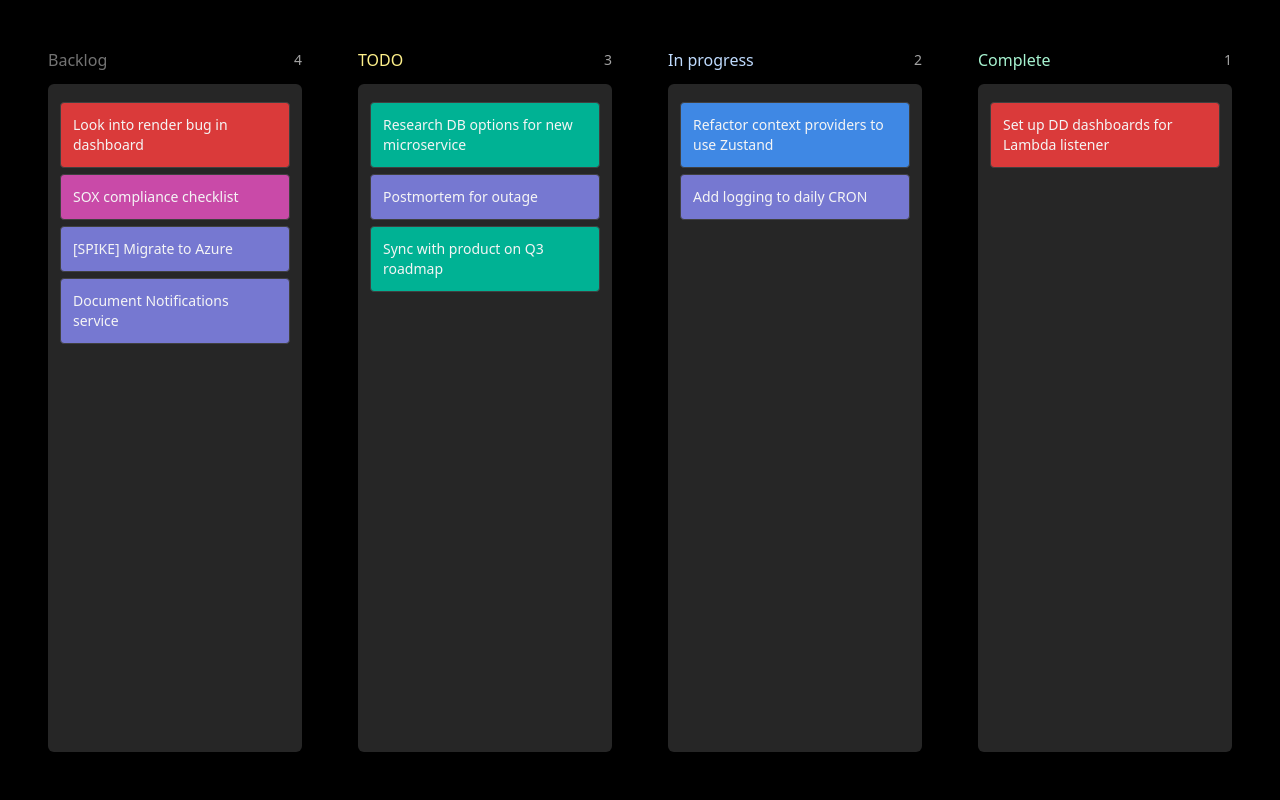
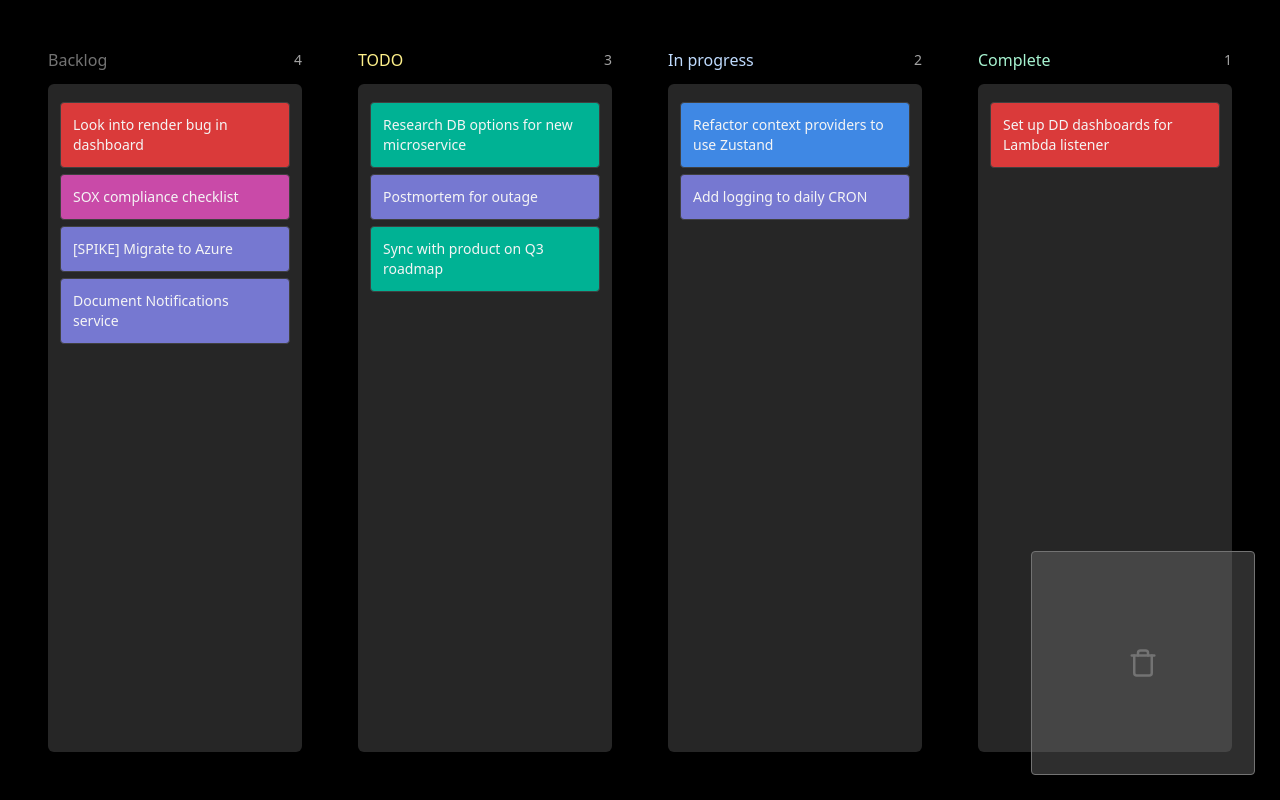
Before and after one commit to MiladSadeghi/notion-kanban-board, a React (Vite) app: page / in a window 1280 px wide. Built offline with nearby package versions, Linux system fonts and the light colour scheme.

Commit message:
feat: Add Kanban remover for removing items
- Integrate 'react-icons' package to provide icons

```diff
--- a/package.json
+++ b/package.json
@@ -15,6 +15,7 @@
     "prettier": "^3.2.5",
     "react": "^18.2.0",
     "react-dom": "^18.2.0",
+    "react-icons": "^5.0.1",
     "tailwindcss": "^3.4.1"
   },
   "devDependencies": {
--- a/src/components/Kanban/KanbanBoard.tsx
+++ b/src/components/Kanban/KanbanBoard.tsx
@@ -1,4 +1,4 @@
-import { KanbanColumn } from '@components';
+import { KanbanColumn, KanbanRemove } from '@components';
 import Cards from '@shared/Cards';
 import { useState } from 'react';
 
@@ -7,7 +7,7 @@ function KanbanBoard() {
   const [cards] = useState<IKanbanInfo[]>(Cards);
 
   return (
-    <div className="grid w-full h-full grid-cols-4 p-12 gap-14">
+    <div className="relative grid w-full h-full grid-cols-4 p-12 gap-14">
       <KanbanColumn
         title="Backlog"
         column="backlog"
@@ -32,6 +32,7 @@ function KanbanBoard() {
         headingColor="text-emerald-200"
         cards={cards}
       />
+      <KanbanRemove />
     </div>
   );
 }
--- /dev/null
+++ b/src/components/Kanban/KanbanRemove.tsx
@@ -0,0 +1,17 @@
+import { useState } from 'react';
+import { FiTrash } from 'react-icons/fi';
+import { FaFire } from 'react-icons/fa';
+
+// KanbanRemove is a component where users can grab a Kanban card and drop it to remove it.
+function KanbanRemove() {
+  const [active] = useState(false);
+  return (
+    <div
+      className={`absolute bottom-[25px] right-[25px] grid w-56 h-56 text-3xl border rounded place-content-center ${active ? 'border-red-800 bg-red-800/20 text-red' : 'border-neutral-500 bg-neutral-500/40 text-neutral-500'}`}
+    >
+      {active ? <FaFire className="animate-bounce" /> : <FiTrash />}
+    </div>
+  );
+}
+
+export default KanbanRemove;
--- a/src/components/index.ts
+++ b/src/components/index.ts
@@ -3,5 +3,13 @@ import KanbanBoard from './Kanban/KanbanBoard';
 import KanbanColumn from './Kanban/KanbanColumn';
 import KanbanCard from './Kanban/KanbanCard';
 import DropIndicator from './DropIndicator/DropIndicator';
+import KanbanRemove from './Kanban/KanbanRemove';
 
-export { Kanban, KanbanBoard, KanbanColumn, KanbanCard, DropIndicator };
+export {
+  Kanban,
+  KanbanBoard,
+  KanbanColumn,
+  KanbanCard,
+  DropIndicator,
+  KanbanRemove,
+};
```
Also changed, not shown: 1 other file (tests, documents, lock files or other folders).
